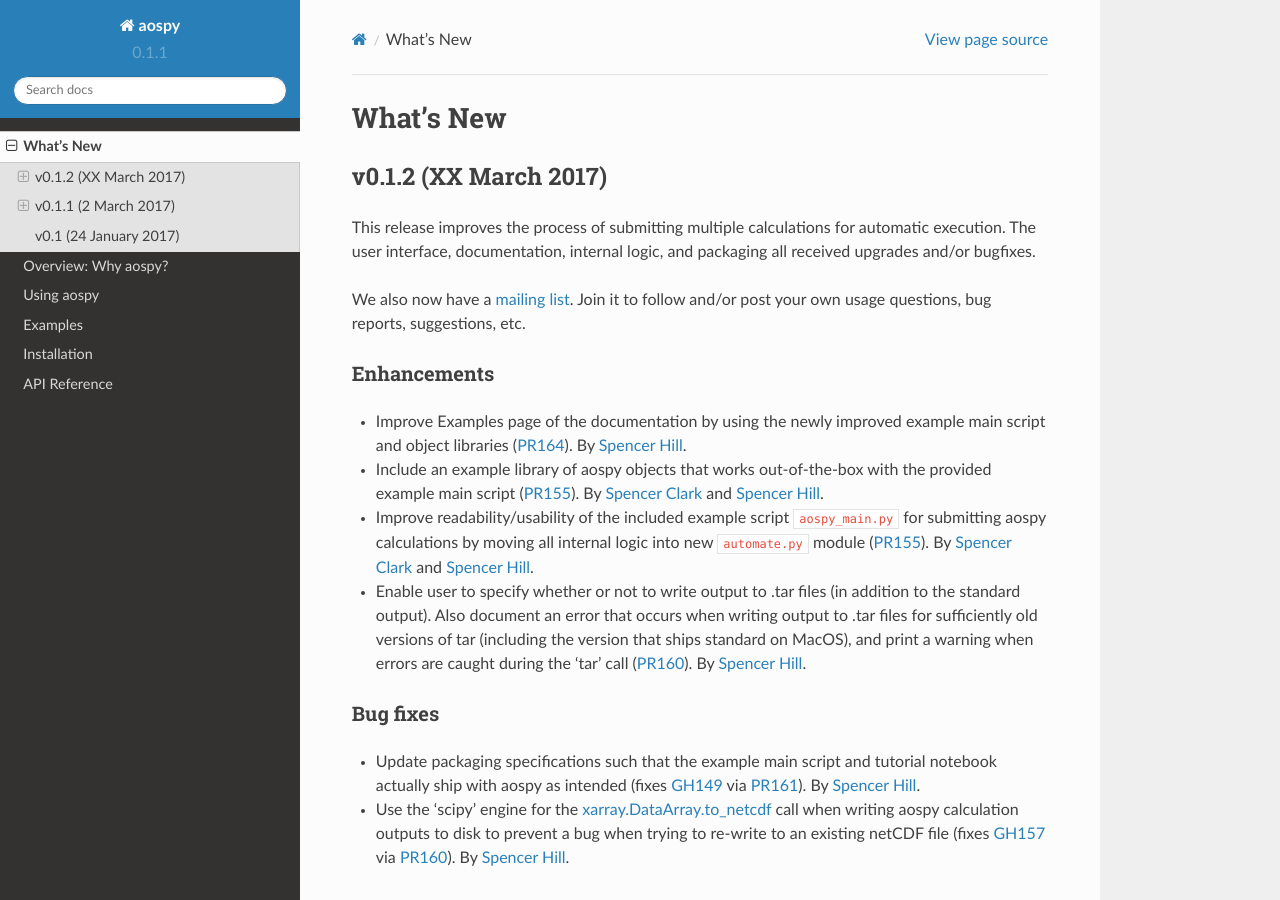
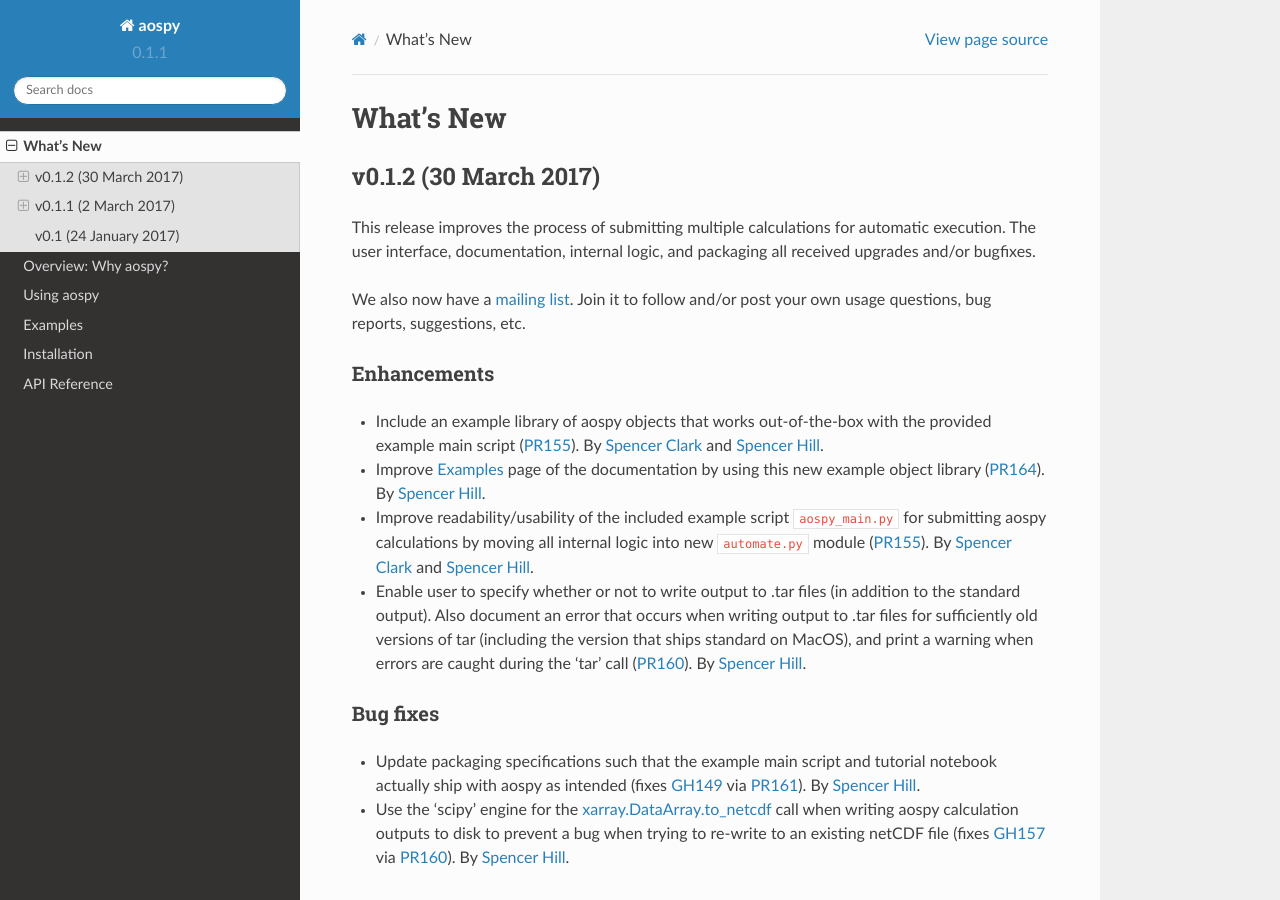
Before and after one commit to spencerahill/aospy, a Sphinx documentation site: the page built from docs/whats-new.rst, in a window 1280 px wide and 900 px high. Built offline with Sphinx 7.4.7 and the Read the Docs theme 2.0.0, drawn with Linux system fonts in a browser that asks for light colours.

Commit message:
Release v0.1.2

```diff
--- a/docs/whats-new.rst
+++ b/docs/whats-new.rst
@@ -5,7 +5,7 @@ What's New
 
 .. _whats-new.0.1.2:
 
-v0.1.2 (XX March 2017)
+v0.1.2 (30 March 2017)
 ----------------------
 
 This release improves the process of submitting multiple calculations
@@ -20,13 +20,13 @@ your own usage questions, bug reports, suggestions, etc.
 Enhancements
 ~~~~~~~~~~~~
 
-- Improve Examples page of the documentation by using the newly
-  improved example main script and object libraries (:pull:`164`).  By
-  `Spencer Hill <https://github.com/spencerahill>`_.
 - Include an example library of aospy objects that works
   out-of-the-box with the provided example main script (:pull:`155`).
   By `Spencer Clark <https://github.com/spencerkclark>`_ and `Spencer
   Hill <https://github.com/spencerahill>`_.
+- Improve :ref:`examples` page of the documentation by using this new
+  example object library (:pull:`164`).  By `Spencer Hill
+  <https://github.com/spencerahill>`_.
 - Improve readability/usability of the included example script
   ``aospy_main.py`` for submitting aospy calculations by moving all
   internal logic into new ``automate.py`` module (:pull:`155`).  By
@@ -47,12 +47,13 @@ Bug fixes
   and tutorial notebook actually ship with aospy as intended (fixes
   :issue:`149` via :pull:`161`).  By `Spencer Hill
   <https://github.com/spencerahill>`_.
-- Use the 'scipy' engine for the `xarray.DataArray.to_netcdf
-  <http://xarray.pydata.org/en/stable/generated/xarray.DataArray.to_netcdf.html?highlight=to_netcdf>`_
+- Use the 'scipy' engine for the `xarray.DataArray.to_netcdf`_
   call when writing aospy calculation outputs to disk to prevent a bug
   when trying to re-write to an existing netCDF file (fixes
   :issue:`157` via :pull:`160`).  By `Spencer Hill
   <https://github.com/spencerahill>`_.
+
+.. _xarray.DataArray.to_netcdf : http://xarray.pydata.org/en/stable/generated/xarray.DataArray.to_netcdf.html
 
 .. _whats-new.0.1.1:
 
--- a/setup.py
+++ b/setup.py
@@ -20,7 +20,7 @@ Important links
 
 setuptools.setup(
     name="aospy",
-    version="0.1.1",
+    version="0.1.2",
     packages=setuptools.find_packages(),
     author="aospy Developers",
     author_email="aospy@googlegroups.com",
```
